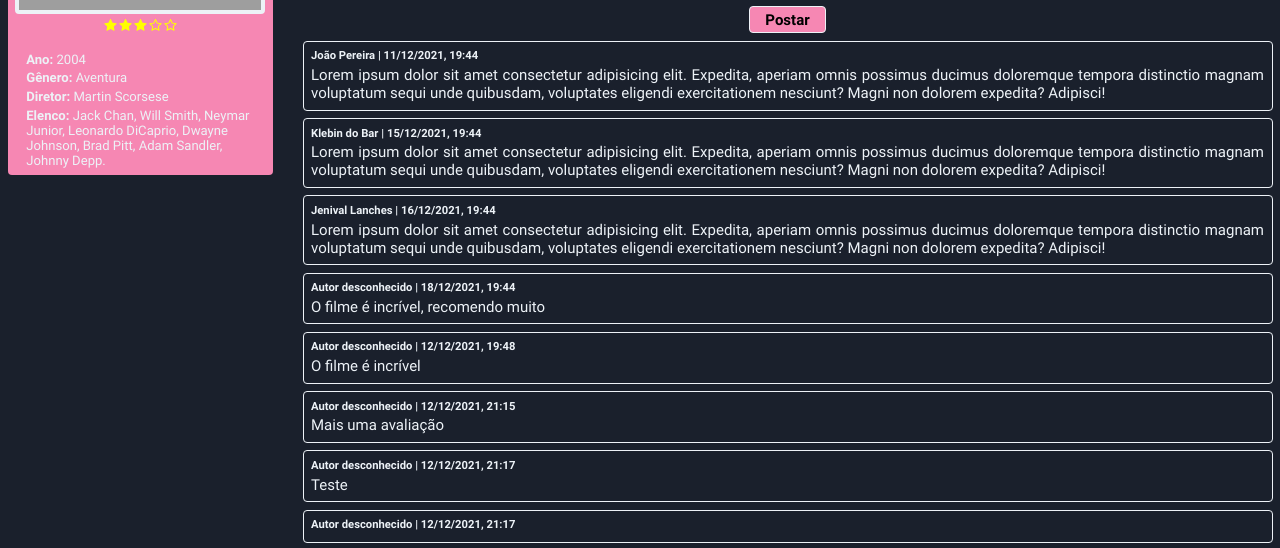
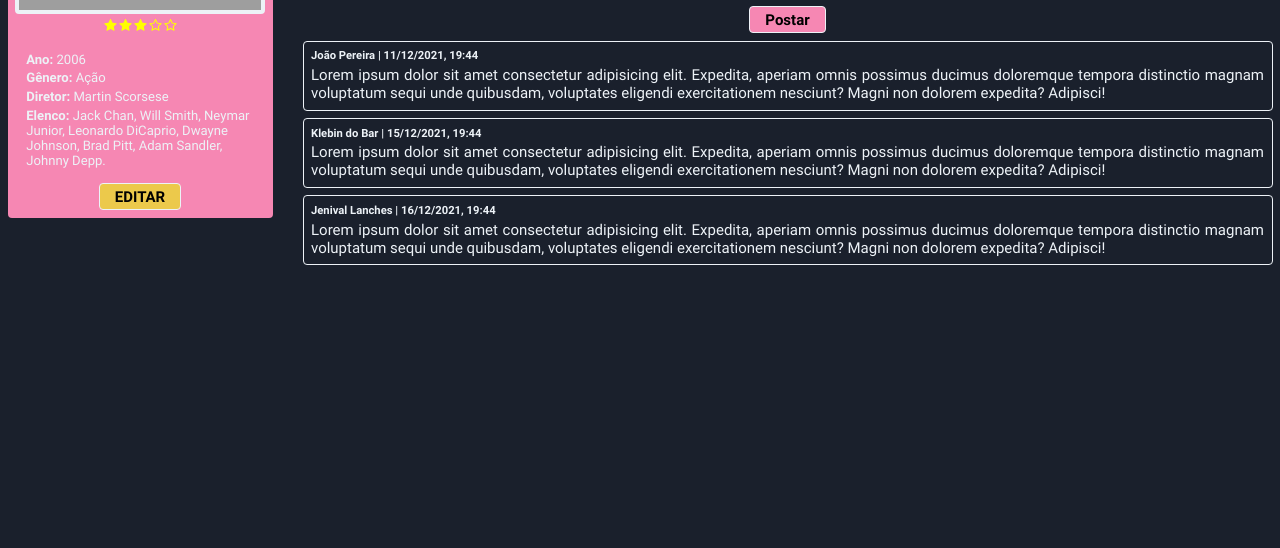
Before and after one commit to gbelther/movies-review, a React (Create React App) app: page /1 in a window 1280 px wide. Shown: the part 262-810 px from the top of the page. Built offline with nearby package versions, Linux system fonts and the light colour scheme; data requests are answered from the project's data file; grey boxes are pictures that could not be loaded.

Commit message:
feature: funcionalidade de editar filme

```diff
--- a/db.json
+++ b/db.json
@@ -7,8 +7,8 @@
       "image": "images/homem-aranha.png",
       "description": "Lorem ipsum dolor sit amet consectetur adipisicing elit. Expedita, aperiam omnis possimus ducimus doloremque tempora distinctio magnam voluptatum sequi unde quibusdam, voluptates eligendi exercitationem nesciunt? Magni non dolorem expedita? Adipisci!",
       "category": {
-        "id": 2,
-        "name": "Aventura"
+        "id": 1,
+        "name": "Ação"
       },
       "cast": [
         "Jack Chan",
@@ -20,7 +20,7 @@
         "Adam Sandler",
         "Johnny Depp"
       ],
-      "year": 2004,
+      "year": 2006,
       "director": "Martin Scorsese"
     },
     {
@@ -98,46 +98,6 @@
       "author": "Maradona",
       "date": "2021-12-17T19:44:29.570Z",
       "comment": "Lorem ipsum dolor sit amet consectetur adipisicing elit. Expedita, aperiam omnis possimus ducimus doloremque tempora distinctio magnam voluptatum sequi unde quibusdam, voluptates eligendi exercitationem nesciunt? Magni non dolorem expedita? Adipisci!"
-    },
-    {
-      "movieId": 1,
-      "author": "",
-      "date": "2021-12-18T19:44:29.570Z",
-      "comment": "O filme é incrível, recomendo muito",
-      "rating": 4,
-      "id": 5
-    },
-    {
-      "movieId": 1,
-      "author": "",
-      "date": "2021-12-12T19:48:44.594Z",
-      "comment": "O filme é incrível",
-      "rating": 3,
-      "id": 6
-    },
-    {
-      "movieId": 1,
-      "author": "",
-      "date": "2021-12-12T21:15:53.217Z",
-      "comment": "Mais uma avaliação",
-      "rating": 4,
-      "id": 7
-    },
-    {
-      "movieId": 1,
-      "author": "",
-      "date": "2021-12-12T21:17:20.684Z",
-      "comment": "Teste",
-      "rating": 1,
-      "id": 8
-    },
-    {
-      "movieId": 1,
-      "author": "",
-      "date": "2021-12-12T21:17:45.806Z",
-      "comment": "",
-      "rating": 1,
-      "id": 9
     }
   ],
   "categories": [
--- a/src/components/ModalMovie/index.tsx
+++ b/src/components/ModalMovie/index.tsx
@@ -21,10 +21,25 @@ import {
   Title,
 } from "./styles";
 
+interface ICurrentInfos {
+  id: number;
+  name: string;
+  description: string;
+  category: {
+    id: number;
+    name: string;
+  };
+  cast: string[];
+  year: number;
+  director: string;
+}
+
 interface IModalMovieProps {
   show: boolean;
   onClose: () => void;
-  updateMovies: Dispatch<React.SetStateAction<IMovie[]>>;
+  updateMovies?: Dispatch<React.SetStateAction<IMovie[]>>;
+  type?: "create" | "edit";
+  currentInfos?: ICurrentInfos;
 }
 
 interface ICategory {
@@ -48,7 +63,13 @@ const modalStyles = {
   },
 };
 
-const ModalMovie = ({ show, onClose, updateMovies }: IModalMovieProps) => {
+const ModalMovie = ({
+  show,
+  onClose,
+  updateMovies,
+  type = "create",
+  currentInfos,
+}: IModalMovieProps) => {
   const theme = useTheme();
 
   const [loadingSubmit, setLoadingSubmit] = useState(false);
@@ -82,6 +103,25 @@ const ModalMovie = ({ show, onClose, updateMovies }: IModalMovieProps) => {
 
     getCategories();
   }, []);
+
+  useEffect(() => {
+    if (type === "edit" && !!currentInfos) {
+      const { cast, category, description, director, year, name } =
+        currentInfos;
+
+      setName(name);
+      setYear(year);
+      setDirector(director);
+      setCategory(category.id);
+      setCastsInput(
+        cast.map((current, index) => ({
+          name: current,
+          order: index,
+        }))
+      );
+      setDescription(description);
+    }
+  }, [type, currentInfos]);
 
   const verifyFormIsValid = () => {
     const castsInputOk = castsInput.every(
@@ -158,6 +198,14 @@ const ModalMovie = ({ show, onClose, updateMovies }: IModalMovieProps) => {
       return;
     }
 
+    if (type === "create") {
+      await submitCreate();
+    } else {
+      await submitEdit();
+    }
+  };
+
+  const submitCreate = async () => {
     try {
       const categorySubmit = {
         id: category,
@@ -177,7 +225,40 @@ const ModalMovie = ({ show, onClose, updateMovies }: IModalMovieProps) => {
 
       const response = await apimovies.post("movies", dataMovie);
 
-      updateMovies((prevState) => [...prevState, response.data]);
+      updateMovies &&
+        updateMovies((prevState) => [...prevState, response.data]);
+
+      onClose();
+    } catch (error) {
+      console.log(error);
+    } finally {
+      setLoadingSubmit(false);
+    }
+  };
+
+  const submitEdit = async () => {
+    try {
+      const categorySubmit = {
+        id: category,
+        name: categories.filter((categ) => categ.id === category)[0].name,
+      };
+
+      const dataMovie = {
+        name,
+        description,
+        category: categorySubmit,
+        cast: castsInput.map((cast) => cast.name),
+        year,
+        director,
+      };
+
+      const response = await apimovies.patch(
+        `movies/${currentInfos?.id}`,
+        dataMovie
+      );
+
+      updateMovies &&
+        updateMovies((prevState) => [...prevState, response.data]);
 
       onClose();
     } catch (error) {
--- a/src/views/Home/index.tsx
+++ b/src/views/Home/index.tsx
@@ -4,6 +4,7 @@ import { useHistory } from "react-router-dom";
 
 import { Button } from "../../components/Button";
 import { StarsRating } from "../../components/StarsRating";
+import { ModalMovie } from "../../components/ModalMovie";
 import { apimovies } from "../../services/api";
 
 import {
@@ -28,7 +29,6 @@ import {
   SearchFilterWrapper,
   InputTextFilter,
 } from "./styles";
-import { ModalMovie } from "../../components/ModalMovie";
 
 interface ICategory {
   id: number;
@@ -121,7 +121,7 @@ const Home = () => {
   };
 
   const handleRedirectToMovieDetails = (id: number) => {
-    history.push(`/movie/${id}`);
+    history.push(`/${id}`);
   };
 
   return (
--- a/src/views/Movie/index.tsx
+++ b/src/views/Movie/index.tsx
@@ -3,6 +3,7 @@ import { useParams } from "react-router-dom";
 import { useTheme } from "styled-components";
 
 import { Button } from "../../components/Button";
+import { ModalMovie } from "../../components/ModalMovie";
 import { Spinner } from "../../components/Spinner";
 import { StarsRating } from "../../components/StarsRating";
 import { apimovies } from "../../services/api";
@@ -20,6 +21,7 @@ import {
   InfoWrapper,
   MovieContentWrapper,
   MovieDetailWrapper,
+  MovieEditWrapper,
   RatingWrapper,
   Review,
   ReviewField,
@@ -64,6 +66,7 @@ const Movie = () => {
   const theme = useTheme();
   const params = useParams();
 
+  const [showModalMovie, setShowModalMovie] = useState(false);
   const [loadingMovie, setLoadingMovie] = useState(false);
   const [loadingComments, setLoadingComments] = useState(false);
   const [loadingSubmitComment, setLoadingSubmitComment] = useState(false);
@@ -252,6 +255,14 @@ const Movie = () => {
                     )}
                   </Info>
                 </InfoWrapper>
+                <MovieEditWrapper>
+                  <Button
+                    backgroundColor={theme.colors.warning}
+                    onClick={() => setShowModalMovie(true)}
+                  >
+                    EDITAR
+                  </Button>
+                </MovieEditWrapper>
               </Details>
             </MovieDetailWrapper>
             <MovieContentWrapper>
@@ -304,6 +315,24 @@ const Movie = () => {
           </>
         )
       )}
+      {showModalMovie && (
+        <ModalMovie
+          show={showModalMovie}
+          onClose={() => setShowModalMovie(false)}
+          type="edit"
+          currentInfos={
+            movieDetails && {
+              id: movieDetails.id,
+              name: movieDetails.name,
+              description: movieDetails.description,
+              category: movieDetails.category,
+              cast: movieDetails.cast,
+              year: movieDetails.year,
+              director: movieDetails.director,
+            }
+          }
+        />
+      )}
     </Container>
   );
 };
--- a/src/views/Movie/styles.ts
+++ b/src/views/Movie/styles.ts
@@ -43,6 +43,14 @@ export const InfoWrapper = styled.ul`
   display: flex;
   flex-direction: column;
   gap: 0.25rem;
+`;
+
+export const MovieEditWrapper = styled.div`
+  width: 100%;
+  margin-top: 1rem;
+  display: flex;
+  justify-content: center;
+  align-items: center;
 `;
 
 export const Info = styled.li`
```
